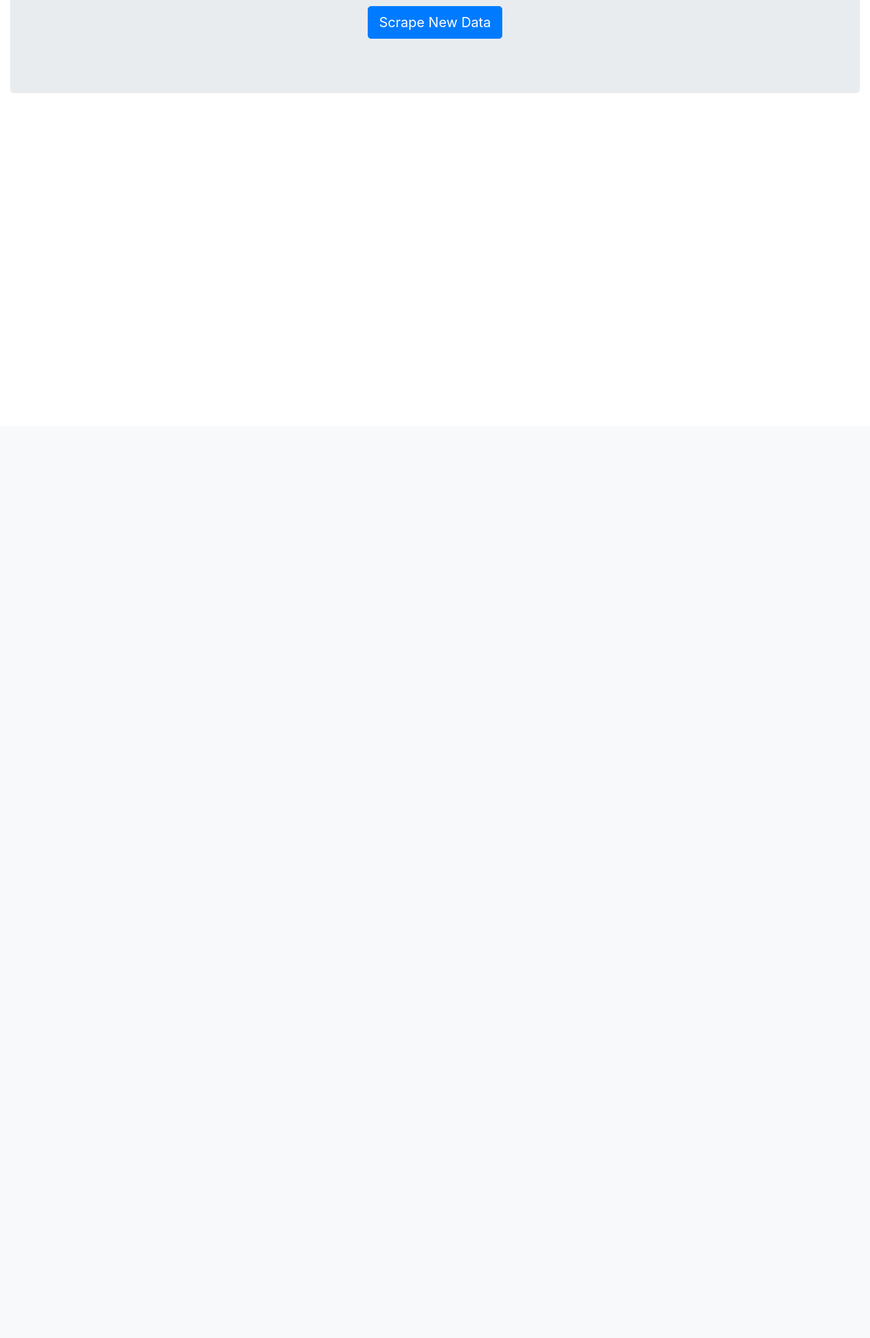
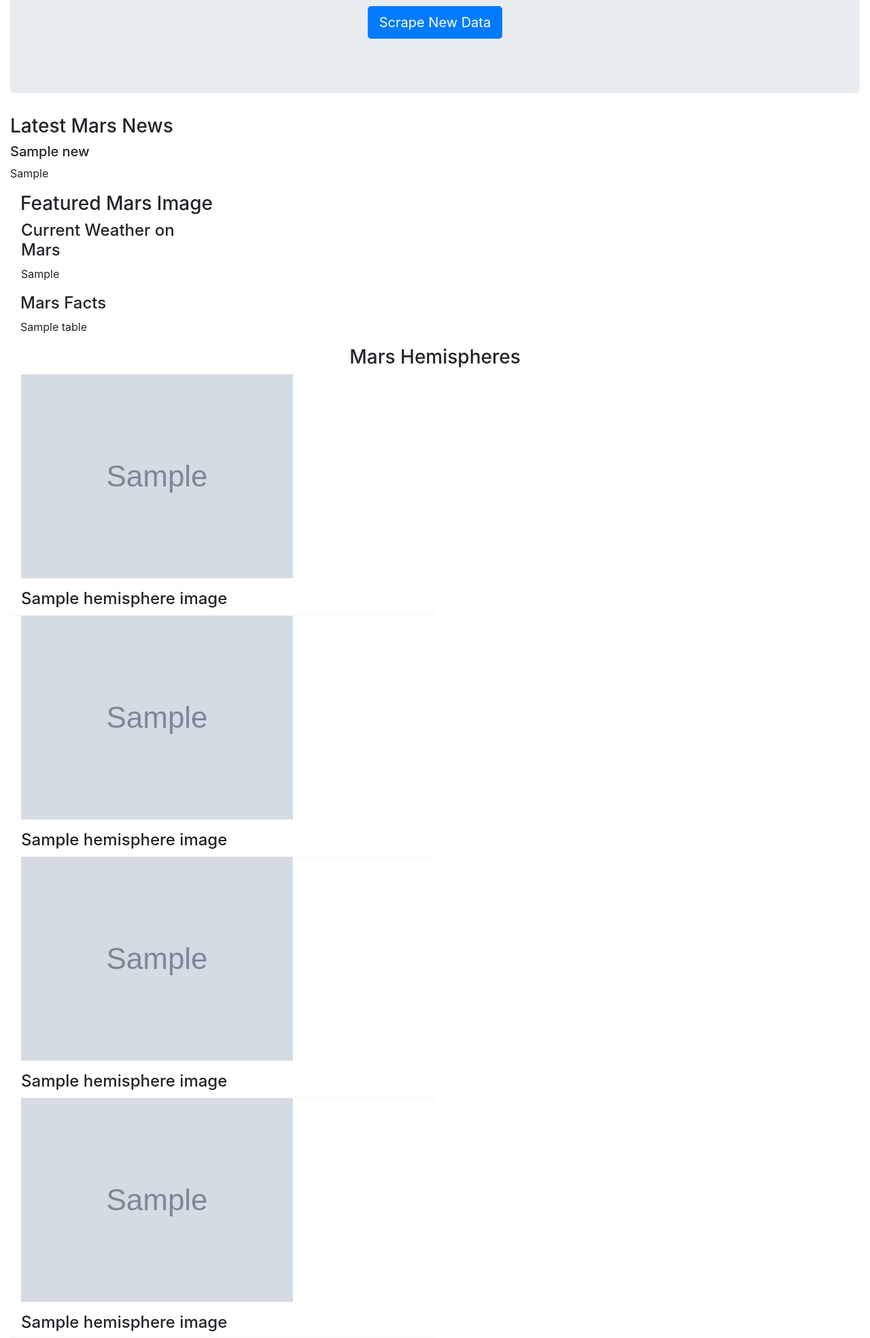
Before and after one commit to olutomiwaxl/mission-to-mars, a Flask app: template templates/index.html in a window 1280 px wide. Shown: the part 173-2142 px from the top of the page at 68% size. Before the commit the page ends 310 px from the top, so only its background shows below. Run offline with Flask 2, Linux system fonts and the light colour scheme; the template is opened without the code that fills it: most values are stand-ins (such as "Sample title", 1, 10 or a date in 2020); grey boxes marked "Sample" are stand-in pictures; some libraries are stand-ins or nearby versions.

Commit message:
database works again

```diff
--- a/templates/index.html
+++ b/templates/index.html
@@ -27,6 +27,47 @@
 
       </div>
       </div>
-
+      <div class="col-sm-12 col-md-12 col-lg-12">
+        <h3>Latest Mars News</h3>
+        <h5>{{ mars_data.news.0.news_title }}</h5>
+        <p>{{ mars_data.news.0.news_p }}</p>
+    </div>
+    <div class="col-sm-12 col-md-12 col-lg-12 ml-0">
+        <div class="col-sm-12 col-md-8 col-lg-8 ml-0">
+            <h3>Featured Mars Image</h3>
+            <!-- <p><img class="ol-sm-12 col-md-12 col-lg-12 ml-0" src="{{ m2m_data.FeaturedMarsImage }}"
+                    alt="Featured Mars Image" width="20%" height="20%"></p> -->
+        </div>
+        <div class="col-sm-12 col-md-3 col-lg-3">
+            <div class="border border-light">
+                <h4>Current Weather on Mars</h4>
+                <p>{{ mars_data.current_weather }}</p>
+            </div>
+            <div>
+                <h4>Mars Facts</h4>
+                <p>{{ mars_data.table }}</p>
+            </div>
+        </div>
+    </div>
+    <div class="col-sm-12 col-md-12 col-lg-12">
+        <h3 class="text-center">Mars Hemispheres</h3>
+        <div class="col-sm-12 col-md-6 col-lg-6 border border-light">
+            <p><img src="{{ mars_data.hemisphere_images.0.img_url }}" alt="Mars Hemisphere image"></p>
+            <h4>{{ mars_data.hemisphere_images.0.title }}</h4>
+        </div>
+        <div class="col-sm-12 col-md-6 col-lg-6 border border-light">
+            <p><img src="{{ mars_data.hemisphere_images.1.img_url }}" alt="Mars Hemisphere image"></p>
+            <h4>{{ mars_data.hemisphere_images.1.title }}</h4>
+        </div>
+        <div class="col-sm-12 col-md-6 col-lg-6 border border-light">
+            <p><img src="{{ mars_data.hemisphere_images.2.img_url }}" alt="Mars Hemisphere image"></p>
+            <h4>{{ mars_data.hemisphere_images.2.title }}</h4>
+        </div>
+        <div class="col-sm-12 col-md-6 col-lg-6 border border-light">
+            <p><img src="{{ mars_data.hemisphere_images.3.img_url }}" alt="Mars Hemisphere image"></p>
+            <h4>{{ mars_data.hemisphere_images.3.title }}</h4>
+        </div>
+    </div>
+</div>
 </body>
 </html>
```
